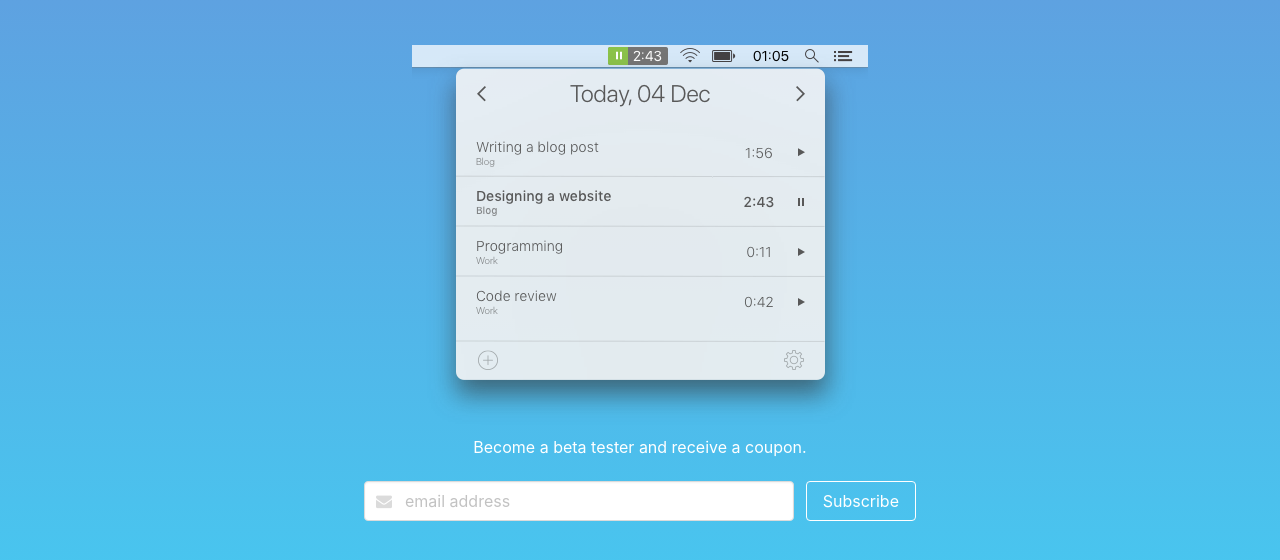
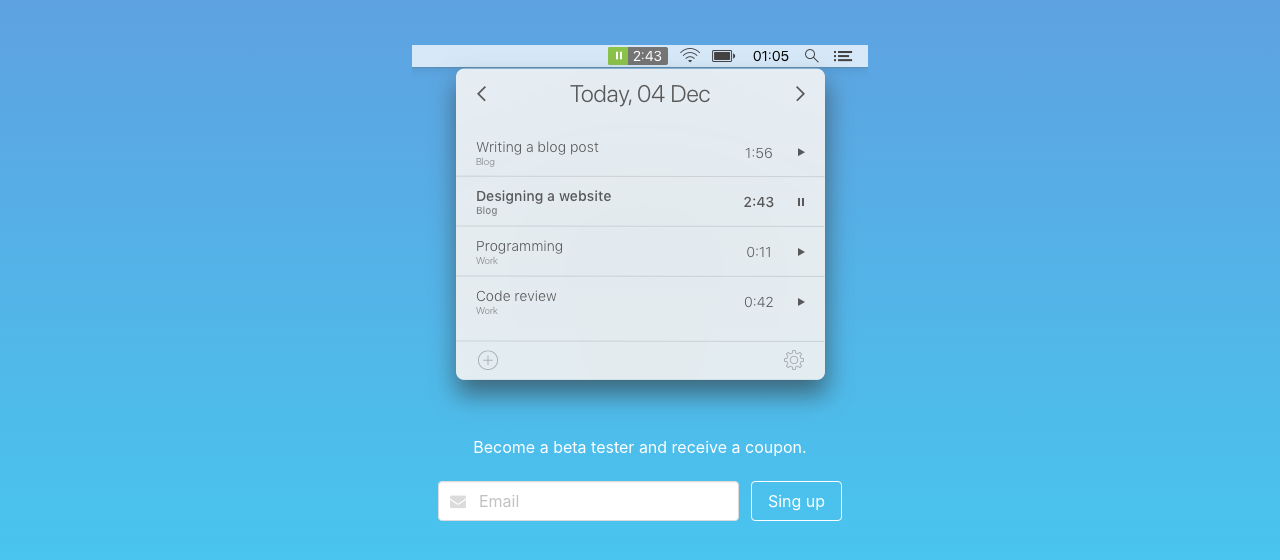
Before and after one commit to krris/minfinity, a plain HTML site: page index.html in a window 1280 px wide. Shown: the part 446-1006 px from the top of the page. Drawn offline with nearby package versions, Linux system fonts and the light colour scheme.

Commit message:
Center email.

```diff
--- a/index.html
+++ b/index.html
@@ -55,20 +55,20 @@
 
         <!-- Begin MailChimp Signup Form -->
         <div id="mc_embed_signup" class="columns signup">
-          <div class="column is-half is-offset-one-quarter">
+          <div class="column">
             <form action="//github.us13.list-manage.com/subscribe/post?u=dcf34441a2939ec2a49149d5a&amp;id=df06044725" method="post"
               id="mc-embedded-subscribe-form" name="mc-embedded-subscribe-form" class="validate" target="_blank" novalidate>
               <div id="mc_embed_signup_scroll">
-                <div class="field is-grouped">
-                  <div class="control has-icons-left is-expanded">
-                    <input type="email" value="" name="EMAIL" class="input is-flat required email" id="mce-EMAIL" placeholder="email address"
+                <div class="field is-grouped is-grouped-centered">
+                  <div class="control has-icons-left">
+                    <input type="email" value="" name="EMAIL" class="input is-flat required email" id="mce-EMAIL" placeholder="Email"
                       required>
                     <span class="icon is-small is-left">
                         <i class="fa fa-envelope"></i>
                       </span>
                   </div>
                   <div class="control">
-                    <input type="submit" value="Subscribe" name="subscribe" id="mc-embedded-subscribe" class="button is-white is-outlined">
+                    <input type="submit" value="Sing up" name="subscribe" id="mc-embedded-subscribe" class="button is-white is-outlined">
                   </div>
                 </div>
                 <div id="mce-responses">
```
